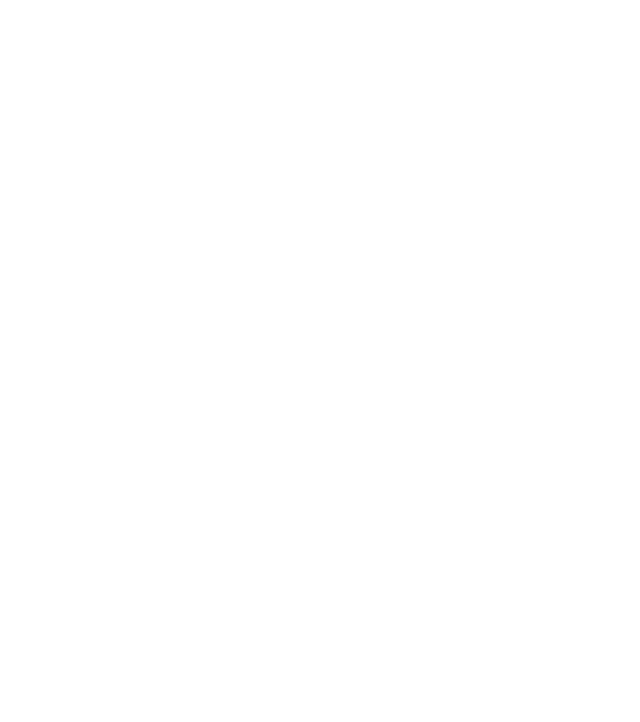
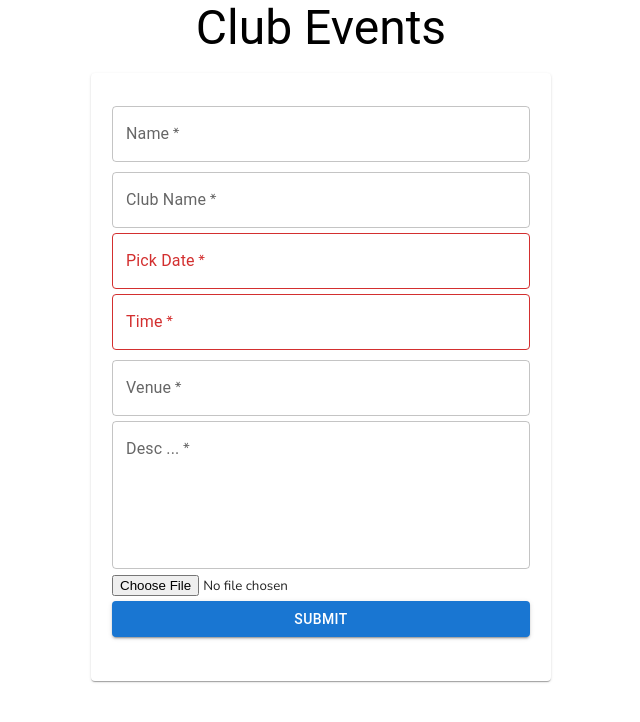
Before and after one commit to Hungry-Beast/srishti-admin-1, a React (Create React App) app: page /clubEvent in a window 1280 px wide. Before the commit this address had no page. Shown: the top 722 px of the page, without its empty margins (319-959 px from the left). Built offline with nearby package versions, Linux system fonts and the light colour scheme.

Commit message:
added datepicker, autocomplete, and timepicker in clubevent

```diff
--- a/package.json
+++ b/package.json
@@ -3,14 +3,17 @@
   "version": "0.1.0",
   "private": true,
   "dependencies": {
+    "@date-io/date-fns": "^2.15.0",
     "@emotion/react": "^11.8.1",
     "@emotion/styled": "^11.8.1",
     "@mui/icons-material": "^5.4.4",
     "@mui/material": "^5.4.4",
     "@mui/x-data-grid": "^5.5.1",
+    "@mui/x-date-pickers": "^5.0.2",
     "@testing-library/jest-dom": "^5.16.2",
     "@testing-library/react": "^12.1.3",
     "@testing-library/user-event": "^13.5.0",
+    "date-fns": "^2.29.3",
     "react": "^17.0.2",
     "react-circular-progressbar": "^2.0.4",
     "react-dom": "^17.0.2",
--- a/src/App.js
+++ b/src/App.js
@@ -13,7 +13,8 @@
 import { DarkModeContext } from "./context/darkModeContext";
 // import { Route } from "@mui/icons-material";
 import { BrowserRouter, Routes,Route, Navigate } from "react-router-dom";
-import CreateClub from "./pages/club/register";
+import CreateClub from "./pages/club/clubRegister";
+import ClubEvent from "./pages/events/clubEvent";
 
 function App() {
   const { darkMode } = useContext(DarkModeContext);
@@ -44,6 +45,7 @@
           </Route> */}
           <Route path="/login" element={<Login />} />
           <Route path="/createClub" element={<CreateClub />} />
+          <Route path="/clubEvent" element={<ClubEvent />} />
           <Route path="/" element={<Navigate to="/login"/>}/>
         </Routes>
       </BrowserRouter>
--- /dev/null
+++ b/src/pages/events/clubEvent.js
@@ -0,0 +1,182 @@
+import React, { useState } from "react";
+import {
+  Button,
+  Card,
+  CardContent,
+  Grid,
+  TextField,
+  Typography,
+} from "@mui/material";
+
+import { AdapterDayjs } from "@mui/x-date-pickers/AdapterDayjs";
+import { LocalizationProvider } from "@mui/x-date-pickers/LocalizationProvider";
+import { DatePicker } from "@mui/x-date-pickers/DatePicker";
+import { TimePicker } from "@mui/x-date-pickers/TimePicker";
+import styled from "styled-components";
+import { prodUrl } from "../../config";
+import { user } from "../../localStore";
+
+const ChooseFile = styled.input`
+  margin-bottom: 5px;
+`;
+const EventDesc = styled(TextField)`
+  margin-bottom: 5px !important;
+`;
+
+const ClubEvent = () => {
+  const [value, setValue] = useState("");
+  const [Time, setTime] = useState("");
+
+  const handleSubmit = (e) => {
+    e.preventDefault();
+    var myHeaders = new Headers();
+    myHeaders.append("Authorization", "Bearer " + user.authToken);
+
+    var formdata = new FormData();
+    formdata.append("name", e.target.name.value);
+    formdata.append("date", e.target.date.value);
+    formdata.append("time", e.target.time.value);
+    formdata.append("clubId", "6322e56fb3ac64c6f9b87b6e");
+    formdata.append("clubName", e.target.clubname.value);
+    formdata.append("desc", e.target.desc.value);
+    formdata.append("venue", "kaali pahadi");
+    formdata.append("file", e.target.pic.files[0]);
+
+    var requestOptions = {
+      method: "POST",
+      headers: myHeaders,
+      body: formdata,
+      redirect: "follow",
+    };
+
+    fetch(prodUrl + "/events", requestOptions)
+      .then((response) => response.text())
+      .then((result) => console.log(result))
+      .catch((error) => console.log("error", error));
+  };
+
+  return (
+    <LocalizationProvider dateAdapter={AdapterDayjs}>
+      <div>
+        <Typography
+          gutterBottom
+          variant="h3"
+          align="center"
+          sx={{ fontFamily: "Roboto" }}
+        >
+          Club Events
+        </Typography>
+
+        <Card sx={{ maxWidth: "450px", margin: "0 auto", padding: "20px 5px" }}>
+          <CardContent>
+            <form onSubmit={handleSubmit}>
+              <Grid container spacing={1}></Grid>
+              <Grid item xs={12}>
+                <TextField
+                  sx={{ margin: "5px auto" }}
+                  name="name"
+                  label="Name"
+                  placeholder="Enter Name"
+                  variant="outlined"
+                  fullWidth
+                  required
+                />
+              </Grid>
+
+              <Grid item xs={12}>
+                <TextField
+                  sx={{ margin: "5px auto" }}
+                  name="clubname"
+                  label="Club Name"
+                  placeholder="Enter your Club Name"
+                  variant="outlined"
+                  fullWidth
+                  required
+                />
+              </Grid>
+
+              <Grid item xs={12}>
+                <DatePicker
+                  label="Pick Date"
+                  placeholder="DD/MM/YYYY"
+                  name="date"
+                  value={value}
+                  onChange={(newValue) => {
+                    setValue(newValue);
+                  }}
+                  renderInput={(params) => (
+                    <TextField
+                      {...params}
+                      sx={{ marginBottom: "5px" }}
+                      fullWidth
+                      required
+                    />
+                  )}
+                />
+              </Grid>
+
+              <Grid item xs={12}>
+                <TimePicker
+                  label="Time"
+                  name="time"
+                  value={Time}
+                  onChange={(newValue) => {
+                    setTime(newValue);
+                  }}
+                  renderInput={(params) => (
+                    <TextField
+                      {...params}
+                      sx={{ marginBottom: "5px" }}
+                      required
+                      fullWidth
+                    />
+                  )}
+                />
+              </Grid>
+
+              <Grid item xs={12}>
+                <TextField
+                  sx={{ margin: "5px auto" }}
+                  name="venue"
+                  label="Venue"
+                  placeholder="Enter the venue"
+                  variant="outlined"
+                  fullWidth
+                  required
+                />
+              </Grid>
+
+              <Grid item xs={12}>
+                <EventDesc
+                  multiline
+                  rows={5}
+                  name="desc"
+                  label="Desc ..."
+                  fullWidth
+                  required
+                />
+              </Grid>
+
+              <Grid item xs={12}>
+                <ChooseFile name="pic" type="file" accept="image/*" />
+              </Grid>
+
+              <Grid item xs={12}>
+                <Button
+                  type="submit"
+                  variant="contained"
+                  color="primary"
+                  fullWidth
+                >
+                  Submit
+                </Button>
+              </Grid>
+            </form>
+          </CardContent>
+        </Card>
+      </div>
+    </LocalizationProvider>
+  );
+};
+
+export default ClubEvent;
```
Also changed, not shown: src/pages/club/clubRegister.jsx (renamed from src/pages/club/register.jsx), 1 other file (tests, documents, lock files or other folders).
